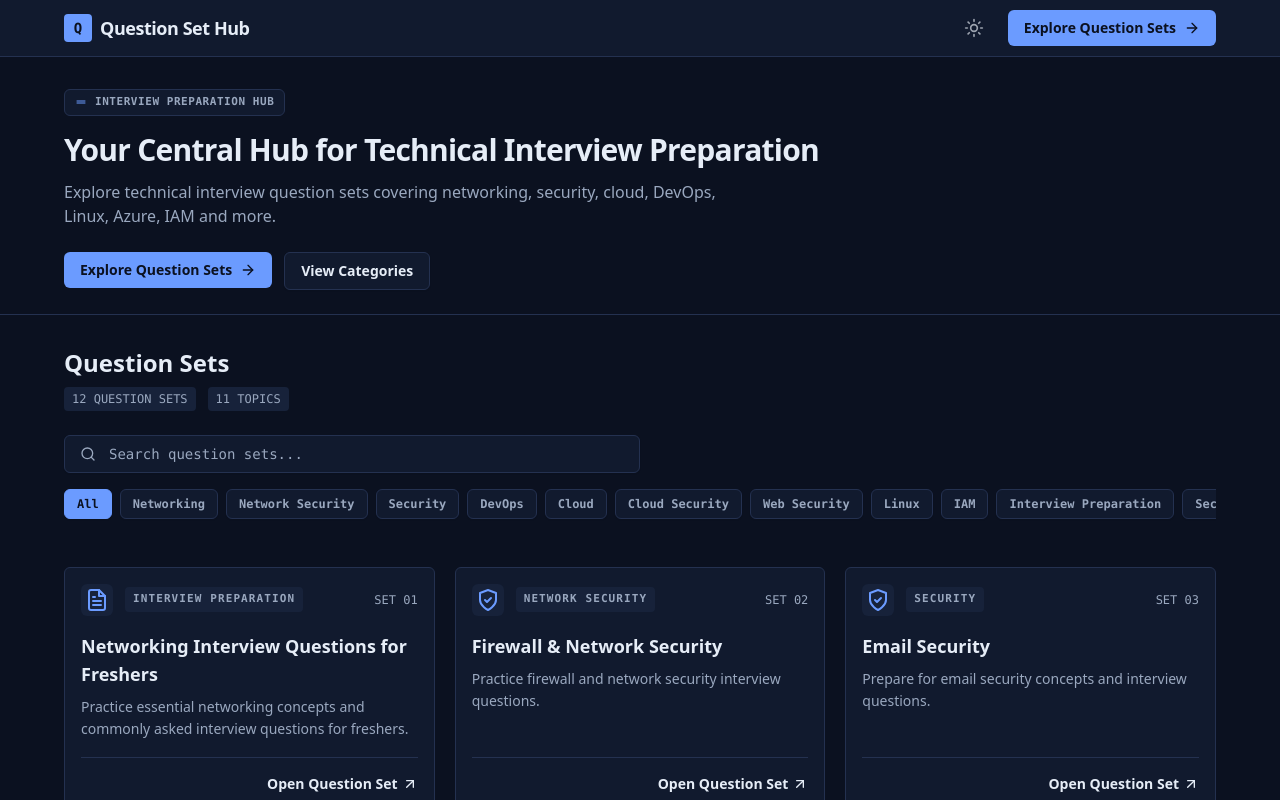
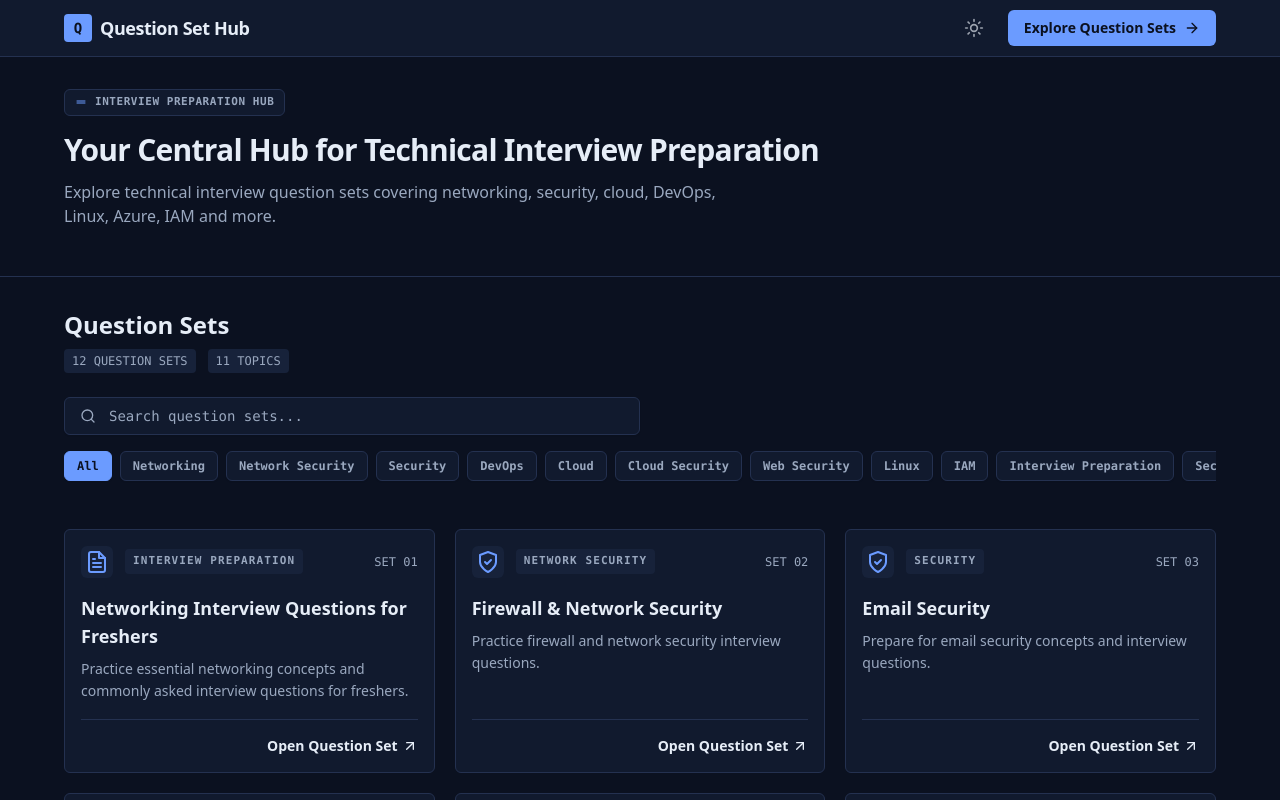
Before and after one commit to Nirmalakhadka18/Question_Set_Hub, a React (Vite) app: page / in a window 1280 px wide. Shown: the top 800 px of the page. Built offline with nearby package versions, Linux system fonts and the light colour scheme.

Commit message:
Finalize NH Prep simulator-style Question Set Hub

```diff
--- a/src/App.tsx
+++ b/src/App.tsx
@@ -4,7 +4,6 @@ import Hero from './components/Hero';
 import SearchBar from './components/SearchBar';
 import CategoryFilter from './components/CategoryFilter';
 import QuestionSetCard from './components/QuestionSetCard';
-import Footer from './components/Footer';
 import { questionSets, categories } from './data/questionSets';
 
 function App() {
@@ -85,8 +84,6 @@ function App() {
           </div>
         </section>
       </main>
-
-      <Footer />
     </div>
   );
 }
--- a/src/components/Hero.tsx
+++ b/src/components/Hero.tsx
@@ -1,7 +1,3 @@
-const ArrowRightIcon = ({ className }: { className?: string }) => (
-  <svg xmlns="http://www.w3.org/2000/svg" width="24" height="24" viewBox="0 0 24 24" fill="none" stroke="currentColor" strokeWidth="2" strokeLinecap="round" strokeLinejoin="round" className={className}><path d="M5 12h14"/><path d="m12 5 7 7-7 7"/></svg>
-);
-
 export default function Hero() {
   return (
     <section className="bg-[var(--bg)] pt-8 pb-6 border-b border-[var(--border)]">
@@ -19,22 +15,6 @@ export default function Hero() {
         <p className="max-w-2xl text-base text-[var(--fg-muted)] font-medium mb-6">
           Explore technical interview question sets covering networking, security, cloud, DevOps, Linux, Azure, IAM and more.
         </p>
-
-        <div className="flex flex-col sm:flex-row items-start gap-3">
-          <a
-            href="#question-sets"
-            className="group relative inline-flex items-center justify-center gap-2 rounded-md bg-[var(--accent)] px-4 py-2 text-sm font-semibold text-[#0b1120] transition-colors hover:bg-blue-400 focus-visible:outline-none focus-visible:ring-2 focus-visible:ring-offset-2 focus-visible:ring-[var(--accent)] focus-visible:ring-offset-[var(--bg)]"
-          >
-            Explore Question Sets
-            <ArrowRightIcon className="h-4 w-4 transition-transform group-hover:translate-x-0.5" />
-          </a>
-          <a
-            href="#question-sets"
-            className="inline-flex items-center justify-center rounded-md border border-[var(--border)] bg-[var(--surface)] px-4 py-2 text-sm font-semibold text-[var(--fg)] transition-all hover:bg-[var(--surface-2)] shadow-sm focus-visible:outline-none focus-visible:ring-2 focus-visible:ring-offset-2 focus-visible:ring-[var(--accent)] focus-visible:ring-offset-[var(--bg)]"
-          >
-            View Categories
-          </a>
-        </div>
       </div>
     </section>
   );
--- a/src/index.css
+++ b/src/index.css
@@ -22,6 +22,8 @@
     --fg-muted: #526077;
     --accent: #2563eb;
     --accent-fg: #fff;
+    --scroll-thumb: #c9d2df;
+    --scroll-thumb-hover: #9eabbe;
   }
   .dark {
     --bg: #0b1120;
@@ -32,6 +34,8 @@
     --fg-muted: #9aa8bf;
     --accent: #6b9bff;
     --accent-fg: #0b1120;
+    --scroll-thumb: #2a3857;
+    --scroll-thumb-hover: #40527a;
   }
 }
 
@@ -43,3 +47,20 @@ body {
   -webkit-font-smoothing: antialiased;
   -moz-osx-font-smoothing: grayscale;
 }
+
+::-webkit-scrollbar {
+  width: 14px;
+  height: 14px;
+}
+::-webkit-scrollbar-track {
+  background: transparent;
+}
+::-webkit-scrollbar-thumb {
+  background-color: var(--scroll-thumb, #2a3857);
+  border: 4px solid transparent;
+  background-clip: padding-box;
+  border-radius: 9999px;
+}
+::-webkit-scrollbar-thumb:hover {
+  background-color: var(--scroll-thumb-hover, #40527a);
+}
```
